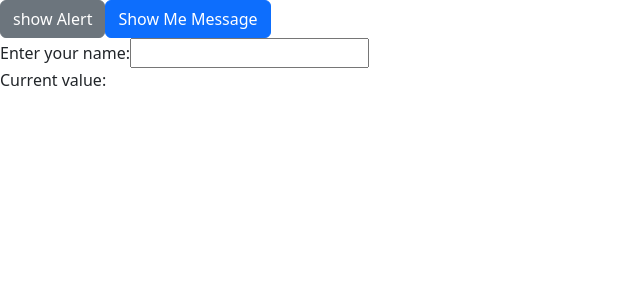
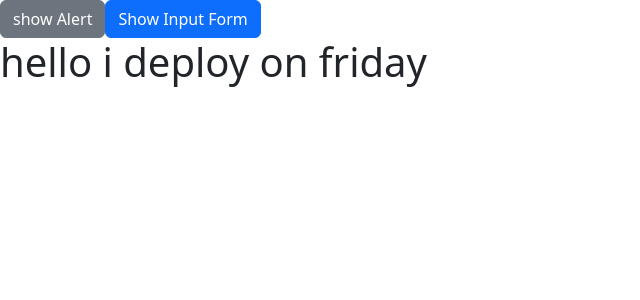
Before and after one commit to IDeployOnFriday/react-app-for-beginners-mosh, a React (Vite) app: page / in a window 1280 px wide. Shown: the top 300 px of the page, without its empty margins (0-640 px from the left). Built offline with nearby package versions, Linux system fonts and the light colour scheme.

Commit message:
show input form

```diff
--- a/src/App.tsx
+++ b/src/App.tsx
@@ -9,7 +9,7 @@ import {MyForm} from "./form.tsx";
 function App() {
 
   const [alertVisible, setAlertVisiblity] = useState(false);
-    const [greetingVisiblity, setGreetingVisiblity] = useState(false);
+    const [inputFormVisiblity, setInputFormVisiblity] = useState(false);
 
   return <div>
 
@@ -19,13 +19,13 @@ function App() {
         : null
     }
     <Button color="secondary" onClick={() => setAlertVisiblity(true)}>show Alert</Button>
-    <Button color="primary" onClick={() => setGreetingVisiblity(!greetingVisiblity)}>Show Me Message</Button>
+    <Button color="primary" onClick={() => setInputFormVisiblity(!inputFormVisiblity)}>Show Input Form</Button>
       {
-          greetingVisiblity !== true ?
-          null
-          : <Message/>
+          inputFormVisiblity !== true ?
+          <Message/>
+          : <MyForm/>
       }
-      <MyForm/>
+
   </div>
 }
 
```
